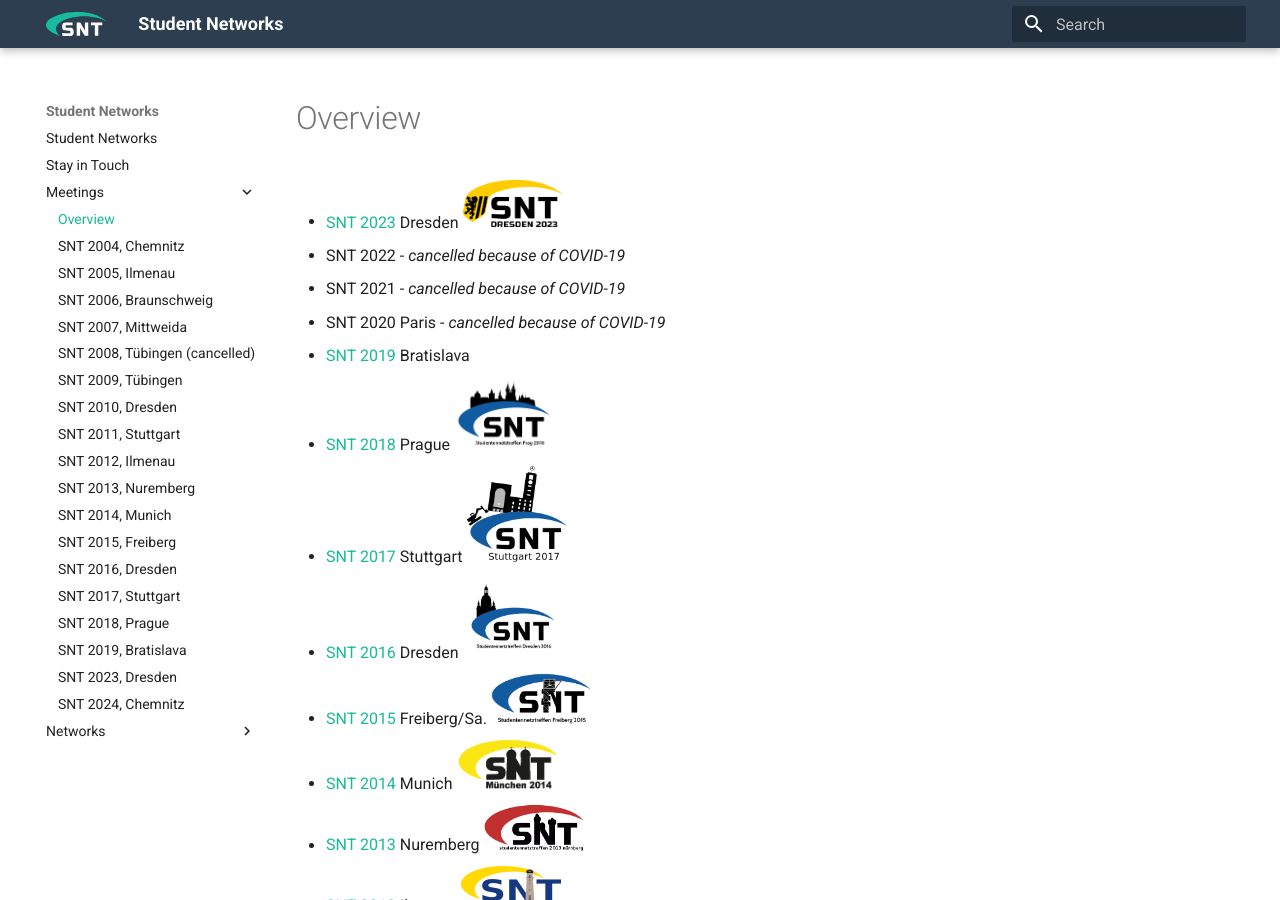
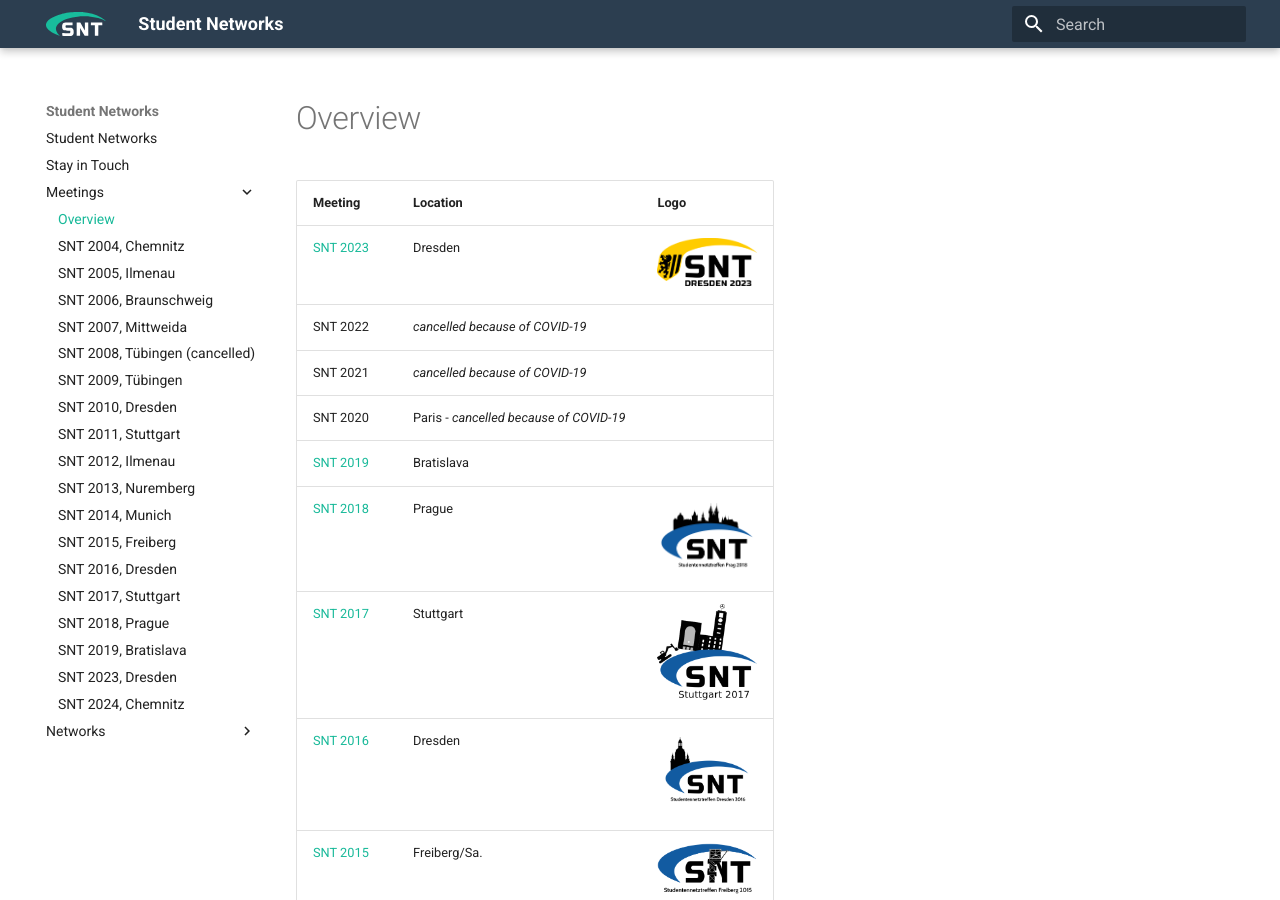
Before and after one commit to studnetze/studnetze-website, an MkDocs documentation site: the page built from docs/Meetings/index.md, in a window 1280 px wide and 900 px high. Built offline with MkDocs 1.6.1 and Material for MkDocs 9.7.7, drawn with Linux system fonts in a browser that asks for light colours.

Commit message:
Format meeting list as table

```diff
--- a/docs/Meetings/index.md
+++ b/docs/Meetings/index.md
@@ -1,22 +1,24 @@
 # Overview
 
--   [SNT 2023](snt2023.md) Dresden ![snt2023.png](snt2023.png){ width="100" }
--   SNT 2022 - *cancelled because of COVID-19*
--   SNT 2021 - *cancelled because of COVID-19*
--   SNT 2020 Paris - *cancelled because of COVID-19*
--   [SNT 2019](snt2019.md) Bratislava
--   [SNT 2018](snt2018.md) Prague ![snt2018.png](snt2018.png){ width="100" }
--   [SNT 2017](snt2017.md) Stuttgart ![snt2017.png](snt2017.png){ width="100" }
--   [SNT 2016](snt2016.md) Dresden ![snt2016.png](snt2016.png){ width="100" }
--   [SNT 2015](snt2015.md) Freiberg/Sa. ![snt2015.png](snt2015.png){ width="100" }
--   [SNT 2014](snt2014.md) Munich ![snt2014.png](snt2014.png){ width="100" }
--   [SNT 2013](snt2013.md) Nuremberg ![snt2013.png](snt2013.png){ width="100" }
--   [SNT 2012](snt2012.md) Ilmenau ![snt2012.png](snt2012.png){ width="100" }
--   [SNT 2011](snt2011.md) Stuttgart
--   [SNT 2010](snt2010.md) Dresden
--   [SNT 2009](snt2009.md) Tübingen
--   [SNT 2008](snt2008.md) Tübingen - *cancelled*
--   [SNT 2007](snt2007.md) Mittweida ![snt2007.gif](snt2007.gif){ width="100" }
--   [SNT 2006](snt2006.md) Braunschweig ![snt2006.png](snt2006.png){ width="100" }
--   [SNT 2005](snt2005.md) Ilmenau
--   [SNT 2004](snt2004.md) Chemnitz
+Meeting | Location | Logo
+--------|----------|-----
+[SNT 2023](snt2023.md) | Dresden                                 | ![snt2023.png](snt2023.png){ width="100" }
+SNT 2022               | *cancelled because of COVID-19*         |
+SNT 2021               | *cancelled because of COVID-19*         |
+SNT 2020               | Paris - *cancelled because of COVID-19* |
+[SNT 2019](snt2019.md) | Bratislava                              |
+[SNT 2018](snt2018.md) | Prague                                  | ![snt2018.png](snt2018.png){ width="100" }
+[SNT 2017](snt2017.md) | Stuttgart                               | ![snt2017.png](snt2017.png){ width="100" }
+[SNT 2016](snt2016.md) | Dresden                                 | ![snt2016.png](snt2016.png){ width="100" }
+[SNT 2015](snt2015.md) | Freiberg/Sa.                            | ![snt2015.png](snt2015.png){ width="100" }
+[SNT 2014](snt2014.md) | Munich                                  | ![snt2014.png](snt2014.png){ width="100" }
+[SNT 2013](snt2013.md) | Nuremberg                               | ![snt2013.png](snt2013.png){ width="100" }
+[SNT 2012](snt2012.md) | Ilmenau                                 | ![snt2012.png](snt2012.png){ width="100" }
+[SNT 2011](snt2011.md) | Stuttgart                               |
+[SNT 2010](snt2010.md) | Dresden                                 |
+[SNT 2009](snt2009.md) | Tübingen                                |
+[SNT 2008](snt2008.md) | Tübingen - *cancelled*                  |
+[SNT 2007](snt2007.md) | Mittweida                               | ![snt2007.gif](snt2007.gif){ width="100" }
+[SNT 2006](snt2006.md) | Braunschweig                            | ![snt2006.png](snt2006.png){ width="100" }
+[SNT 2005](snt2005.md) | Ilmenau                                 |
+[SNT 2004](snt2004.md) | Chemnitz                                |
```
